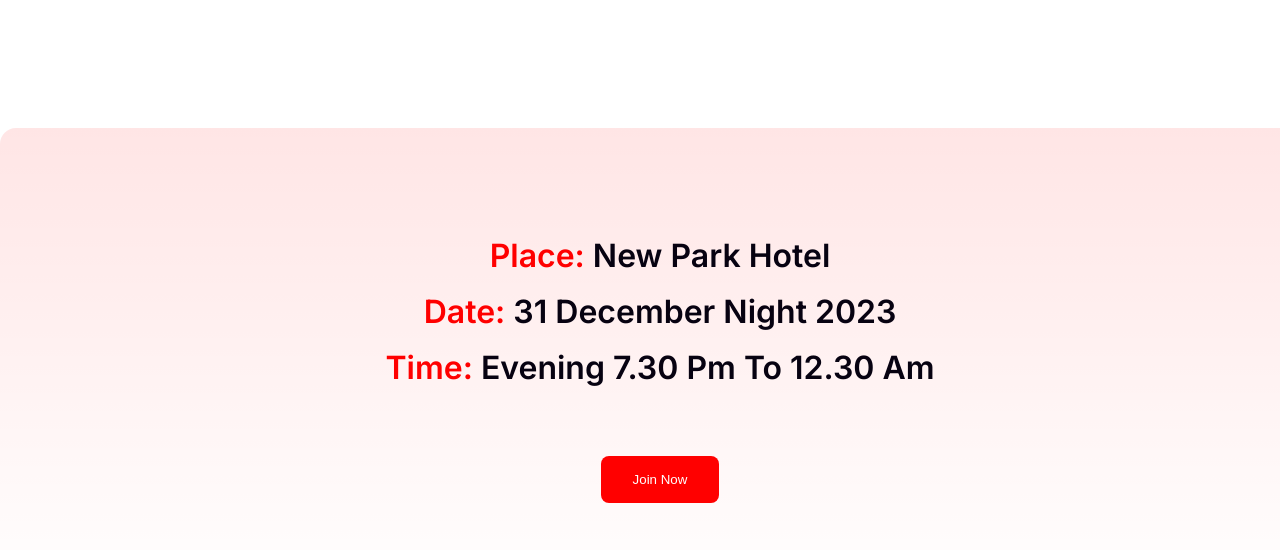
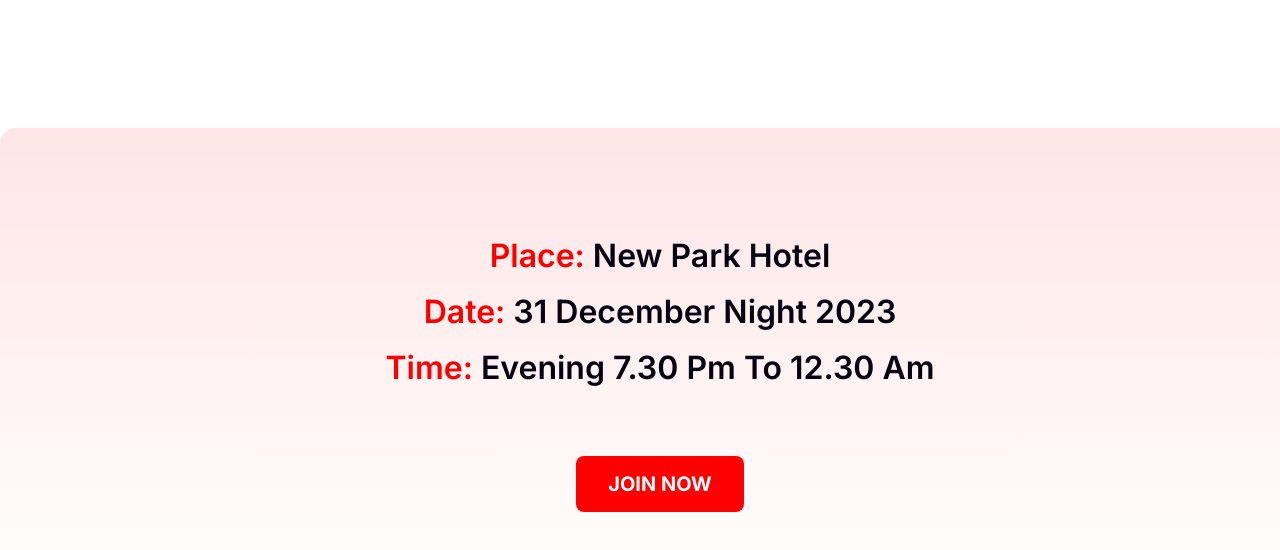
Before and after one commit to rafiferdos/new-year-celebration, a plain HTML site: page index.html in a window 1280 px wide. Shown: the part 2456-3006 px from the top of the page. Drawn offline with Linux system fonts and the light colour scheme.

Commit message:
event area button bug fixed

```diff
--- a/style.css
+++ b/style.css
@@ -170,6 +170,10 @@ h1 {
   background-color: #f00;
   border-radius: 8px;
   margin-top: 60px;
+  font-size: 20px;
+  font-weight: 700;
+  text-transform: uppercase;
+  font-family: Inter;
 }
 
 .event p {
```
